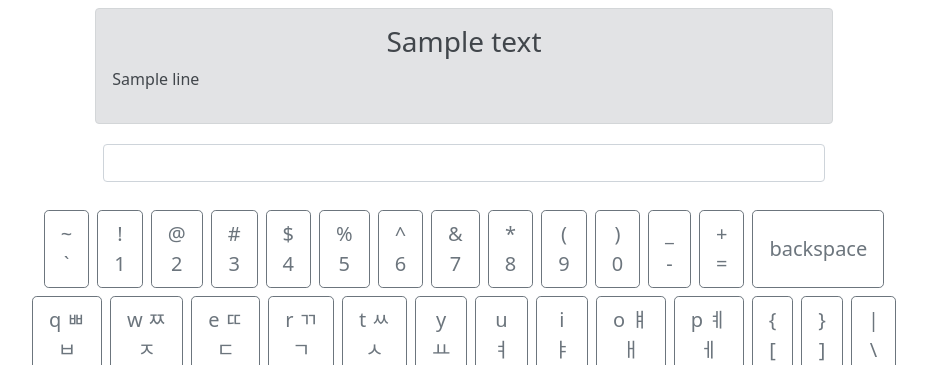
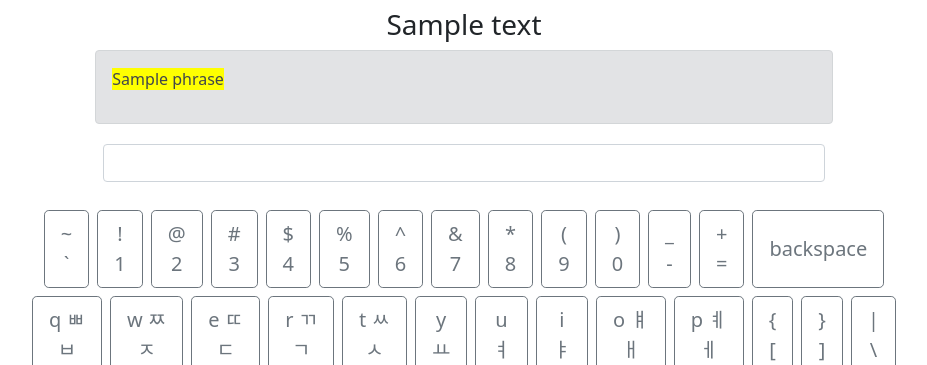
Before and after one commit to kli19/Korean-Typing-Practice, a Flask app: template templates/practice.html in a window 1280 px wide. Shown: the part 56-421 px from the top of the page, without its empty margins (176-1103 px from the left). Run offline with Flask 2, Linux system fonts and the light colour scheme; the template is opened without the code that fills it: most values are stand-ins (such as "Sample title", 1, 10 or a date in 2020); parts of the project's set-up code (start-up, migrations or seed data) failed here and were passed over; some libraries are stand-ins or nearby versions.

Commit message:
check user input by phrase instead of line

```diff
--- a/database.py
+++ b/database.py
@@ -13,5 +13,6 @@ def get_text(lesson, sublesson):
     collection = db.conversations
     res = collection.find_one({"lesson": lesson})["sublessons"][sublesson-1]
     text = res["text"]
-    processed_text = text.split("\n")
+    lines = text.split("\n")
+    processed_text = [line.split(" ") for line in lines]
     return {"title_kor": res["title_kor"], "title_en": res["title_en"], "text": processed_text}
--- a/templates/practice.html
+++ b/templates/practice.html
@@ -19,12 +19,20 @@
 {% block content %}
 <div class="container-fluid p-1">
   <div class="row p-1 mx">
+    <h3 class="text-center"> {{text["title_kor"]}} </h3>
     <div class="col-7 mx-auto alert alert-secondary">
-      <h3 class="text-center"> {{text["title_kor"]}} </h3>
-
-        <!-- <span style="white-space: pre-line"> {{text["text"]}} </span> -->
+        {% set count = namespace(value=0) %}
         {% for line in text["text"] %}
-        <p id="{{loop.index-1}}"> {{line}} </p>
+         <p>
+          {% for phrase in line %}
+          {% if count.value == 0 %}
+          <span id="{{count.value}}" style="background-color:#FFFF00">{{phrase}}</span>
+          {% else %}
+          <span id="{{count.value}}">{{phrase}}</span>
+          {% endif %}
+          {% set count.value = count.value + 1 %}
+          {% endfor %}
+        </p>
         {% endfor %}
     </div>
   </div>
@@ -33,7 +41,7 @@
     <div class="col-7 mx-auto">
         <div class="form-group">
           <input id="user_input" type="text" class="form-control">
-          </div>
+        </div>
     </div>
     </form>
 
@@ -126,20 +134,23 @@
   var text = {{text["text"] | safe}};
   var curr = 0;
   let check_line = function (event) {
-    if (event.key == "Enter"){
+    if (event.key == "Enter" || event.key == " "){
       event.preventDefault();
-      console.log(text.length)
-      if (curr < text.length) {
+      let curr_line = document.getElementById(curr.toString());
+      if (curr_line) {
         let user_input = document.getElementById("user_input").value.trim();
-        let curr_line = document.getElementById(curr.toString());
-        // console.log(user_input);
-        // console.log(curr_line.textContent.trim());
+        console.log(user_input);
+        console.log(curr_line.textContent.trim());
         if (user_input == curr_line.textContent.trim()) {
-          curr_line.style.backgroundColor = "#00FF00";
+          curr_line.style.color = "#339900";
         } else{
-          curr_line.style.backgroundColor = "#AA4A44";
+          curr_line.style.color = "#CC3300";
         }
         curr += 1;
+        curr_line.style.backgroundColor = "transparent";
+        let next_line = document.getElementById(curr.toString());
+        next_line.style.backgroundColor ="#FFFF00";
+        document.getElementById("user_input").value = "";
       }
     }
   }
```
